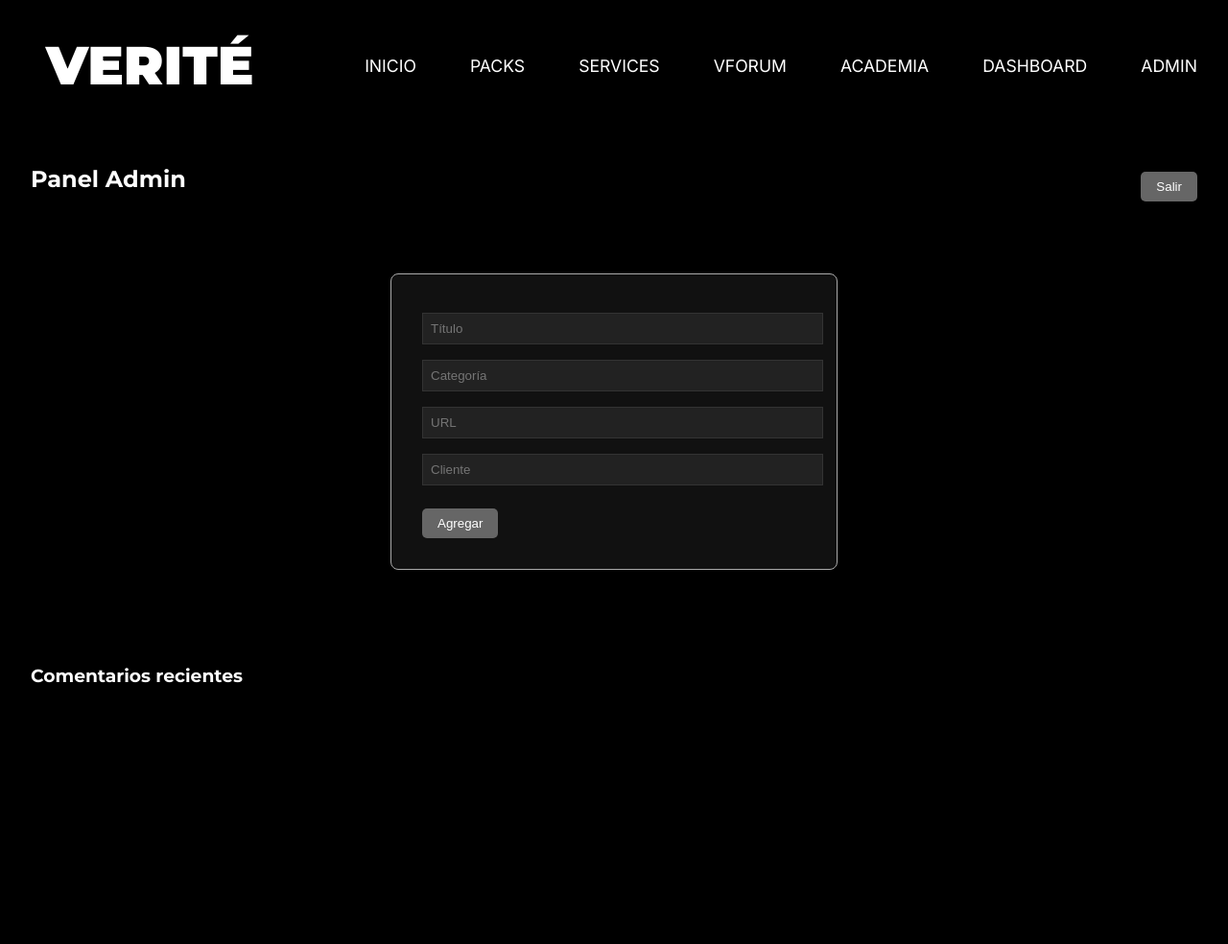
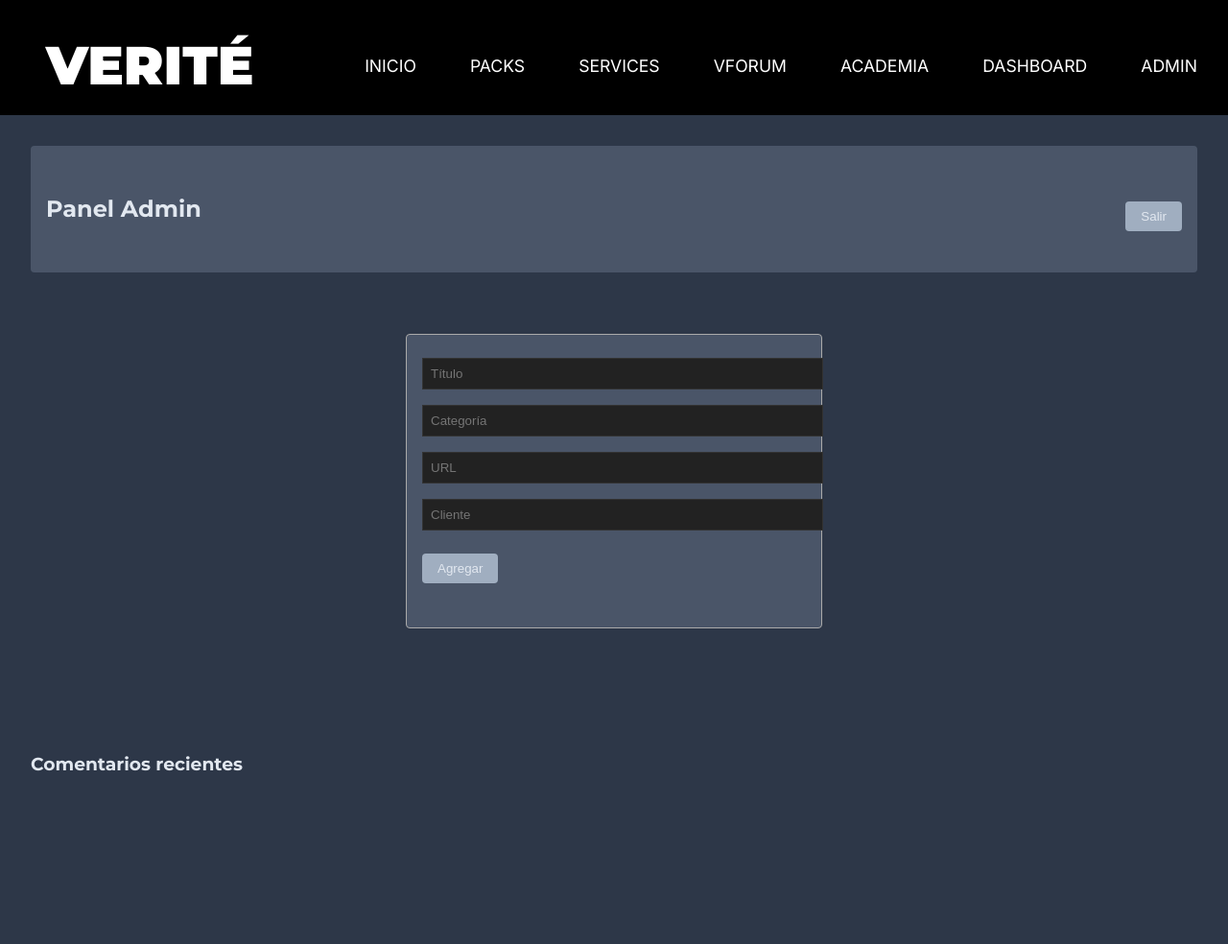
Before and after one commit to dbastias37/EEVI_Verit-, a Flask app: page /admin/ in a window 1280 px wide. Shown: the whole page at 96% size. Before the commit the page ends 712 px from the top, so only its background shows below. Run offline with Flask 3, Linux system fonts and the light colour scheme; the visitor is signed in with stand-in values (Sample User, id 1); data comes from the database, SQL or seed files in the repository; data that the repository does not hold is empty.

Commit message:
style: grey admin theme

```diff
--- /dev/null
+++ b/static/css/admin.css
@@ -0,0 +1,52 @@
+:root {
+  --bg-primary: #2d3748;
+  --bg-secondary: #4a5568;
+  --text-primary: #e2e8f0;
+  --text-secondary: #a0aec0;
+}
+
+/* Utility classes */
+.inline-form { display: inline; }
+.mb-1 { margin-bottom: 1rem; }
+.mt-half { margin-top: .5rem; }
+.full-input { width: 100%; margin-bottom: .5rem; }
+
+/* Layout */
+.dashboard-container {
+  background: var(--bg-primary);
+  color: var(--text-primary);
+  min-height: 100vh;
+}
+.dashboard-header {
+  display: flex;
+  justify-content: space-between;
+  align-items: center;
+  background: var(--bg-secondary);
+  padding: 1rem;
+  border-radius: 4px;
+}
+.dashboard-login {
+  background: var(--bg-secondary);
+  color: var(--text-primary);
+  padding: 1rem;
+  border-radius: 4px;
+}
+.project-card {
+  background: var(--bg-secondary);
+  color: var(--text-primary);
+  padding: 1rem;
+  border-radius: 4px;
+}
+.comments-admin li {
+  border-bottom: 1px solid var(--text-secondary);
+  padding: .25rem 0;
+}
+.btn, button {
+  background: var(--text-secondary);
+  color: var(--text-primary);
+  border: none;
+  padding: .5rem 1rem;
+  border-radius: 4px;
+  cursor: pointer;
+}
+.btn:hover, button:hover { background: #718096; }
--- a/templates/admin_dashboard.html
+++ b/templates/admin_dashboard.html
@@ -4,16 +4,16 @@
 <div class="dashboard-container">
   <div class="dashboard-header">
     <h2>Panel Admin</h2>
-    <form action="{{ url_for('admin.admin_logout') }}" method="post" style="display:inline;">
+    <form action="{{ url_for('admin.admin_logout') }}" method="post" class="inline-form">
       <button type="submit">Salir</button>
     </form>
   </div>
-  <div class="dashboard-login" style="margin-bottom:1rem;">
+  <div class="dashboard-login mb-1">
     <form action="{{ url_for('admin.admin_add_project') }}" method="post">
-      <input type="text" name="title" placeholder="Título" required>
-      <input type="text" name="category" placeholder="Categoría" required>
-      <input type="text" name="video_url" placeholder="URL" required>
-      <input type="email" name="client_email" placeholder="Cliente" required>
+      <input type="text" name="title" placeholder="Título" required class="full-input">
+      <input type="text" name="category" placeholder="Categoría" required class="full-input">
+      <input type="text" name="video_url" placeholder="URL" required class="full-input">
+      <input type="email" name="client_email" placeholder="Cliente" required class="full-input">
       <button type="submit">Agregar</button>
     </form>
   </div>
@@ -22,18 +22,18 @@
     <div class="project-card">
       <h4>{{ p.title }}</h4>
       <form action="{{ url_for('admin.admin_update_project', project_id=p.id) }}" method="post">
-        <input type="text" name="video_url" value="{{ p.video_url }}" placeholder="URL de video" style="width:100%;margin-bottom:.5rem;">
-        <input type="email" name="client_email" value="{{ p.client_email }}" placeholder="Cliente" style="width:100%;margin-bottom:.5rem;">
+        <input type="text" name="video_url" value="{{ p.video_url }}" placeholder="URL de video" class="full-input">
+        <input type="email" name="client_email" value="{{ p.client_email }}" placeholder="Cliente" class="full-input">
         <button type="submit">Guardar</button>
       </form>
-      <form action="{{ url_for('admin.admin_activate_payment', project_id=p.id) }}" method="post" style="margin-top:.5rem;">
+      <form action="{{ url_for('admin.admin_activate_payment', project_id=p.id) }}" method="post" class="mt-half">
         {% if not p.paid %}
         <button type="submit" class="pay-btn">Activar 50%</button>
         {% else %}
         <span>Pago activado</span>
         {% endif %}
       </form>
-      <form action="{{ url_for('admin.admin_delete_video', project_id=p.id) }}" method="post" onsubmit="return confirmDelete();" style="margin-top:.5rem;">
+      <form action="{{ url_for('admin.admin_delete_video', project_id=p.id) }}" method="post" onsubmit="return confirmDelete();" class="mt-half">
         <button type="submit">Eliminar Video</button>
       </form>
     </div>
--- a/templates/base.html
+++ b/templates/base.html
@@ -6,6 +6,7 @@
   <link rel="preconnect" href="https://fonts.gstatic.com">
   <link href="https://fonts.googleapis.com/css2?family=Montserrat:wght@900&display=swap" rel="stylesheet">
   <link rel="stylesheet" href="/static/style.css">
+  <link rel="stylesheet" href="{{ url_for('static', filename='css/admin.css') }}">
 </head>
 <body>
   {% block header %}{% include '_header.html' %}{% endblock %}
```
Also changed, not shown: README.md.
